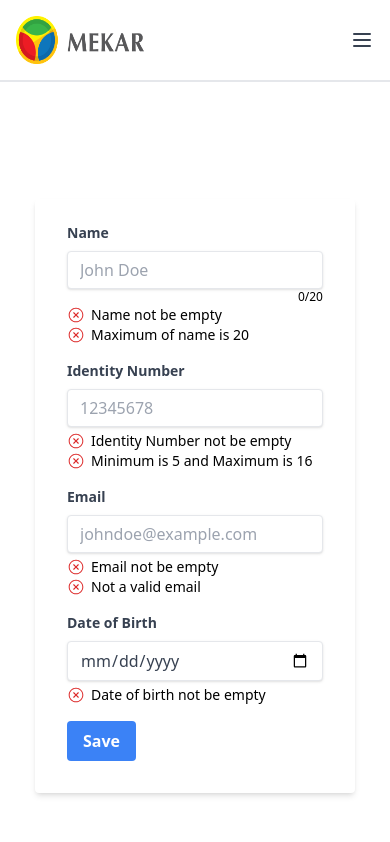
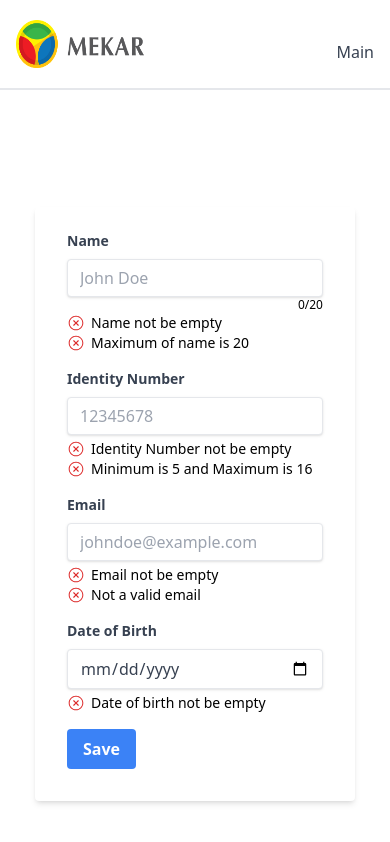
Before and after one commit to vickymalindo/mekar-fe, a React (Vite) app: page /form in a window 390 px wide. Shown: the top 842 px of the page. Built offline with nearby package versions, Linux system fonts and the light colour scheme.

Commit message:
style: remove hamburger

```diff
--- a/src/components/Navbar.jsx
+++ b/src/components/Navbar.jsx
@@ -1,37 +1,17 @@
-import React from "react";
-import MekarLogo from "../assets/mekar_logo_black.png";
-import { Link } from "react-router-dom";
+import React from 'react';
+import MekarLogo from '../assets/mekar_logo_black.png';
+import { Link } from 'react-router-dom';
 
 const Navbar = () => {
   return (
-    <header>
-      <nav className="flex flex-wrap items-center justify-between w-full py-4 md:py-0 px-4 text-lg text-gray-700 bg-white border-b-2">
+    <header className="w-full">
+      <nav className="flex items-center justify-between w-full py-4 md:py-0 px-4 text-lg text-gray-700 bg-white border-b-2">
         <div>
           <Link to="/">
             <img src={MekarLogo} alt="logo_mekar" className="w-32 h-12" />
           </Link>
         </div>
 
-        <svg
-          xmlns="http://www.w3.org/2000/svg"
-          id="menu-button"
-          className="h-6 w-6 cursor-pointer md:hidden block"
-          fill="none"
-          viewBox="0 0 24 24"
-          stroke="currentColor"
-        >
-          <path
-            strokeLinecap="round"
-            strokeLinejoin="round"
-            strokeWidth="2"
-            d="M4 6h16M4 12h16M4 18h16"
-          />
-        </svg>
-
-        <div
-          className="hidden w-full md:flex md:items-center md:w-auto"
-          id="menu"
-        >
         <ul className="pt-4 text-base text-gray-700 md:flex md:justify-between md:pt-0">
           <li>
             <Link
@@ -42,7 +22,6 @@ const Navbar = () => {
             </Link>
           </li>
         </ul>
-        </div>
       </nav>
     </header>
   );
```
Lines whose indentation alone changed are shown as unchanged.
